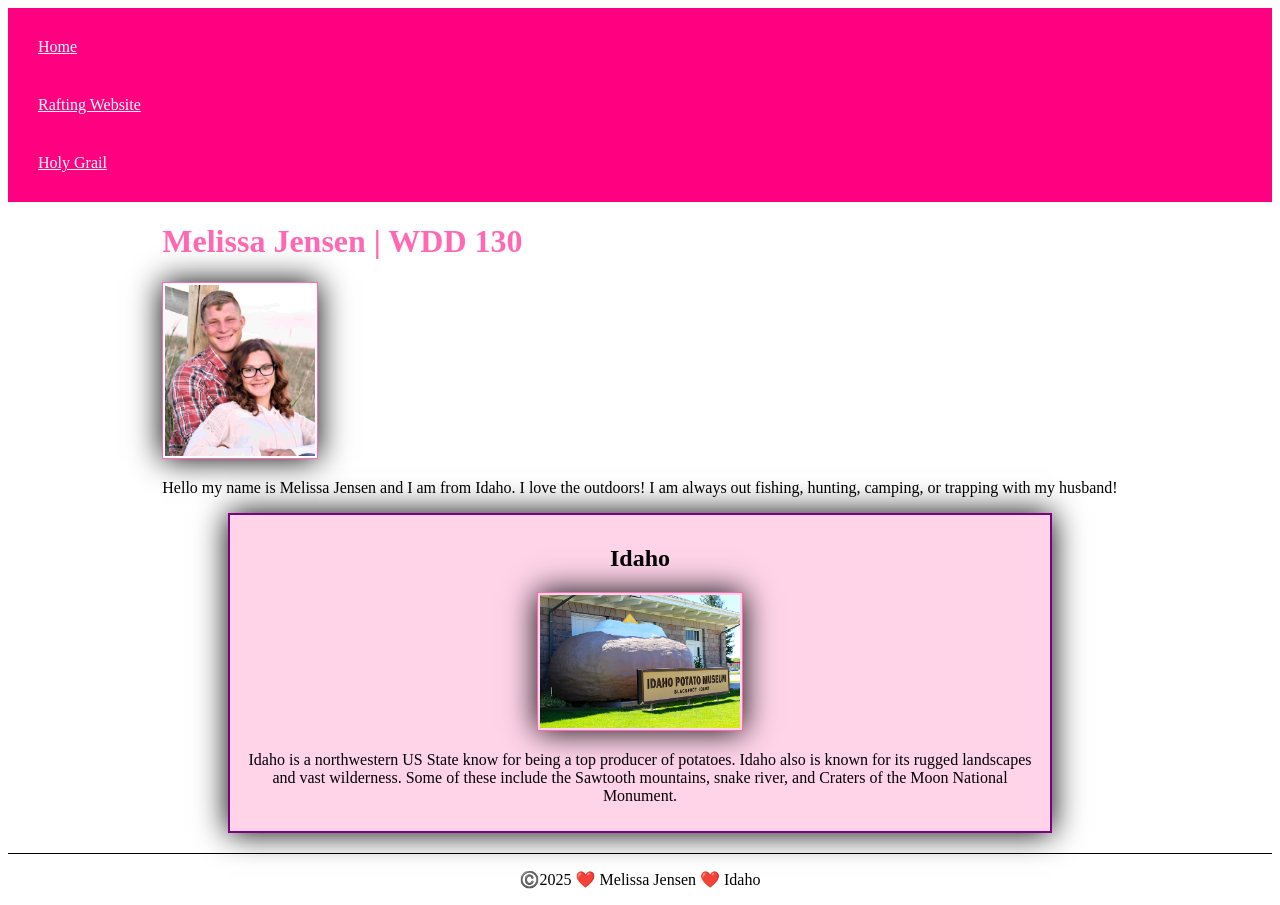
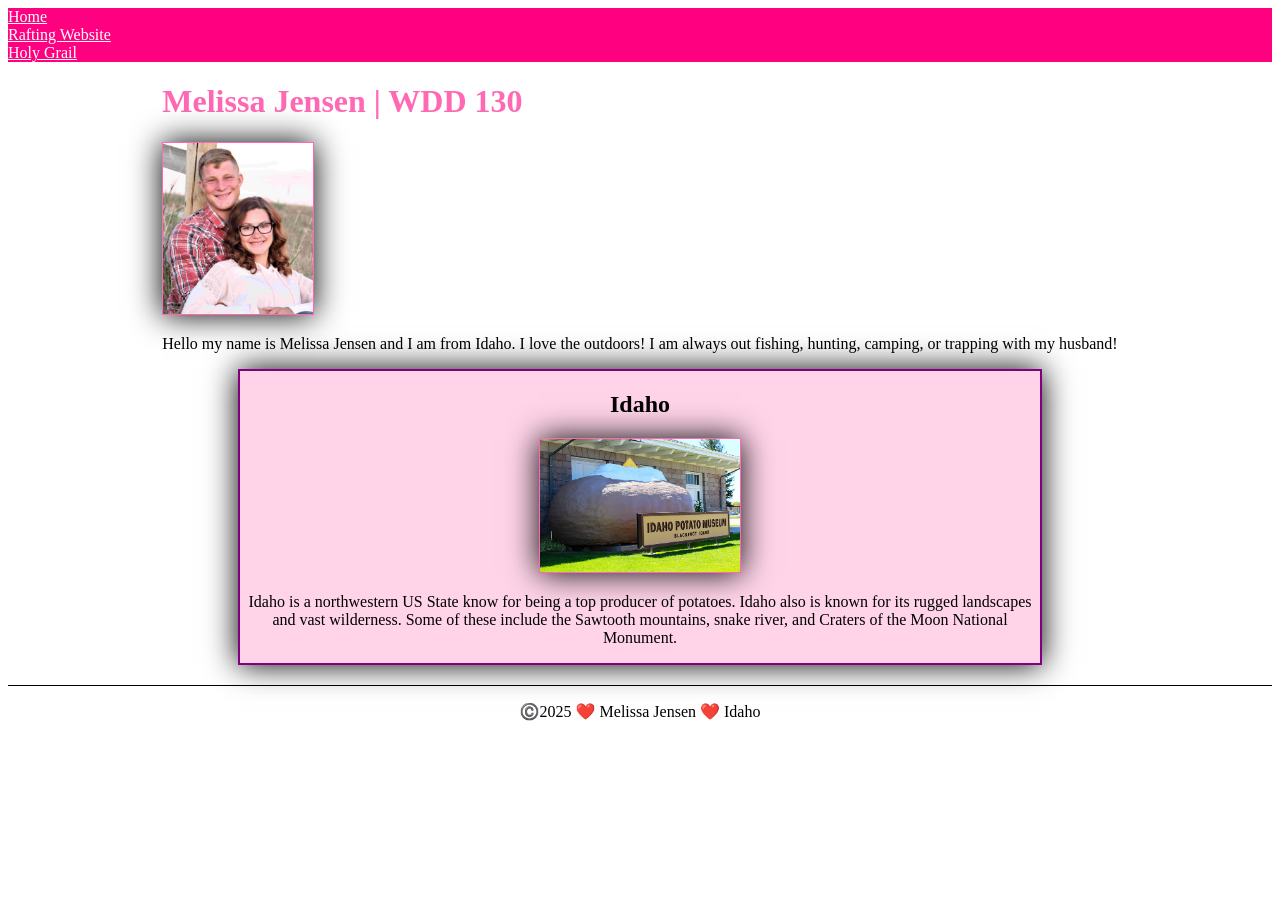
Before and after one commit to mnjensen-24/wdd130, a plain HTML site: page index.html in a window 1280 px wide. After the commit the page ends 800 px from the top, so only its background shows below. Drawn offline with Linux system fonts and the light colour scheme.

Commit message:
Update styles.css

```diff
--- a/styles/styles.css
+++ b/styles/styles.css
@@ -1,12 +1,12 @@
 nav {
     background-color: rgb(255, 0, 128);
-    padding: 10px;
+    padding: 0;
 }
 
 nav a {
     color: white;
     display: block;
-    padding: 20px;
+    padding: 0;
 }
 
 h1 {
@@ -18,7 +18,7 @@ main img {
     height: auto;
     margin: auto;
     border: 1px solid hotpink;
-    padding: 2px;
+    padding: 0;
     box-shadow: 0 0 30px rgb(0, 0, 0);
 }
 
@@ -36,7 +36,7 @@ aside {
     margin: auto;
     border: 2px solid purple;
     box-shadow: 0 0 30px black;
-    padding: 10px;
+    padding: 0;
     background-color: rgb(255, 212, 233);
     color: rgb(0, 0, 0);
     text-align: center;
@@ -47,7 +47,7 @@ aside img {
     height: auto;
     border: 1px solid hotpink;
     box-shadow: 0 0 30px rgb(0, 0, 0);
-    padding: 2px;
+    padding: 0;
 }
 
 footer {
```
